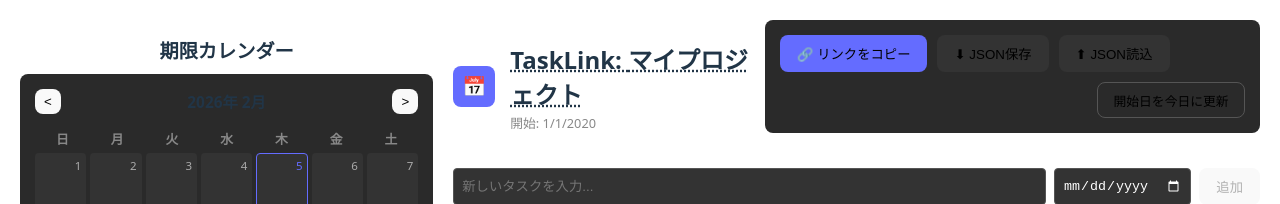
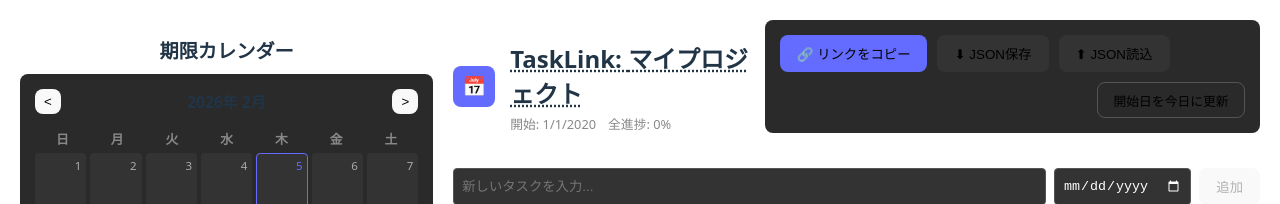
Before and after one commit to shingo29831/task-link-app, a React (Vite) app: page / in a window 1280 px wide. Shown: the top 204 px of the page. Built offline with nearby package versions, Linux system fonts and the light colour scheme.

Commit message:
プロジェクトの進捗率を表示

```diff
--- a/src/App.tsx
+++ b/src/App.tsx
@@ -28,10 +28,38 @@ function App() {
     return { before, after, beforeLen: before.length, afterLen: after.length };
   }, [data]);
 
+  // 修正: activeTasks の計算を早期リターンの前に移動 (dataがnullの場合は空配列)
+  const activeTasks = useMemo(() => {
+    return data ? data.tasks.filter(t => !t.isDeleted) : [];
+  }, [data]);
 
+  // 修正: projectProgress の計算フックを早期リターンの前に移動
+  const projectProgress = useMemo(() => {
+    if (!data || activeTasks.length === 0) return 0;
+
+    // 親として参照されているIDのセットを作成
+    const parentIds = new Set(activeTasks.map(t => t.parentId).filter(Boolean));
+    // 子を持たないタスク（リーフタスク）を抽出
+    const leafTasks = activeTasks.filter(t => !parentIds.has(t.id));
+
+    let total = 0;
+    let count = 0;
+
+    leafTasks.forEach(t => {
+      if (t.status !== 3) { // 休止(3)は除外
+        total += t.status === 2 ? 100 : t.status === 1 ? 50 : 0;
+        count++;
+      }
+    });
+
+    if (count === 0) return 0;
+    return Math.round(total / count);
+  }, [data, activeTasks]);
+
+  // データ読み込み待ちの早期リターン
   if (!data) return <div style={{ textAlign: 'center', padding: '50px' }}>Loading...</div>;
 
-  const activeTasks = data.tasks.filter(t => !t.isDeleted);
+  // ここからは data が存在することが保証されている
   const canEditProjectName = activeTasks.length === 0;
 
   const recalculate = (tasks: Task[]): Task[] => {
@@ -57,9 +85,7 @@ function App() {
 
   const save = (newTasks: Task[]) => setData({ ...data, tasks: recalculate(newTasks), lastSynced: Date.now() });
 
-  // explicitParentId 引数を追加
   const addTask = (name: string, offset?: number, explicitParentId?: string) => {
-    // 英数字を半角に変換する処理を追加
     const normalizedName = name.replace(/[Ａ-Ｚａ-ｚ０-９]/g, (s) => {
       return String.fromCharCode(s.charCodeAt(0) - 0xFEE0);
     });
@@ -67,7 +93,7 @@ function App() {
     const newId = (data.tasks.length + 1).toString(36);
     const newTask: Task = {
       id: newId,
-      name: normalizedName, // 変換後の名前を使用
+      name: normalizedName,
       status: 0,
       deadlineOffset: offset || undefined,
       lastUpdated: Date.now(),
@@ -77,7 +103,6 @@ function App() {
     setParent(null);
   };
 
-  // タスク名変更ハンドラ
   const handleRenameTask = (id: string, newName: string) => {
     if (!newName.trim()) return;
     const normalizedName = newName.replace(/[Ａ-Ｚａ-ｚ０-９]/g, (s) => {
@@ -89,7 +114,6 @@ function App() {
     save(newTasks);
   };
 
-  // タスク期限変更ハンドラ
   const handleUpdateDeadline = (id: string, dateStr: string) => {
     let offset: number | undefined;
     if (dateStr) {
@@ -106,7 +130,6 @@ function App() {
     save(newTasks);
   };
 
-  // 統合されたタスク追加ハンドラ
   const handleAddTask = (targetParentId?: string) => {
     if (!inputTaskName.trim()) return;
 
@@ -124,13 +147,10 @@ function App() {
     setInputDateStr('');
   };
 
-  // タスクアイテムの+ボタンクリック時の処理
   const onTaskItemAddClick = (node: TaskNode) => {
     if (inputTaskName.trim()) {
-      // 入力がある場合はそのタスクの子として即時追加
       handleAddTask(node.id);
     } else {
-      // 入力がない場合は親タスク設定モードへ（従来通りの挙動）
       setParent({ id: node.id, name: node.name });
     }
   };
@@ -256,7 +276,10 @@ function App() {
                     >
                         TaskLink: {data.projectName}
                     </h1>
-                    <span style={{ color: '#888', fontSize: '0.8em' }}>開始: {new Date(data.projectStartDate).toLocaleDateString()}</span>
+                    <div style={{ display: 'flex', gap: '12px', marginTop: '4px' }}>
+                      <span style={{ color: '#888', fontSize: '0.8em' }}>開始: {new Date(data.projectStartDate).toLocaleDateString()}</span>
+                      <span style={{ color: '#888', fontSize: '0.8em' }}>全進捗: {projectProgress}%</span>
+                    </div>
                 </div>
             </div>
             <ProjectControls
```
